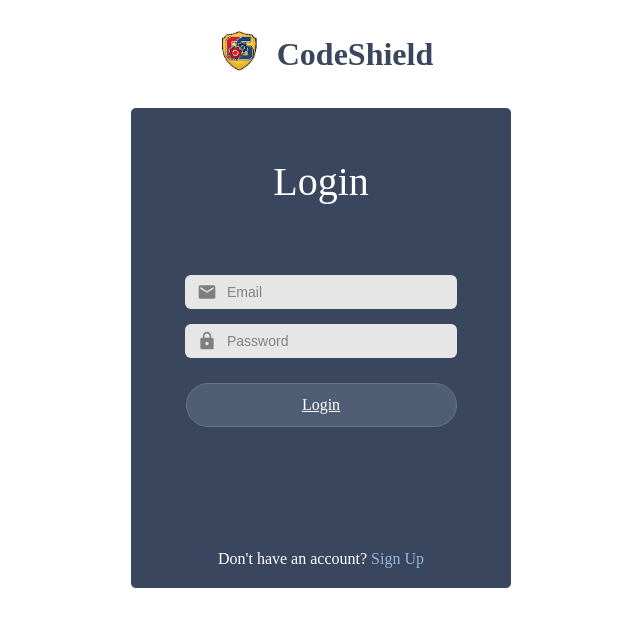
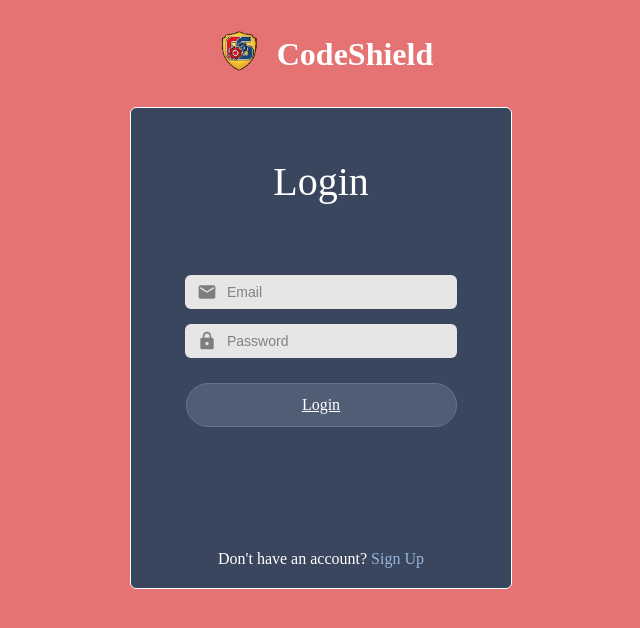
Before and after one commit to XP-Elites/XP-Frontend, a React (Create React App) app: page / in a window 1280 px wide. Shown: the top 628 px of the page, without its empty margins (319-959 px from the left). Built offline with nearby package versions, Linux system fonts and the light colour scheme.

Commit message:
Added global styles and update header color scheme

```diff
--- a/src/App.js
+++ b/src/App.js
@@ -3,6 +3,7 @@ import Layout from "./components/layouts/Layout.js";
 import Home from "./components/pages/Home.js";
 import Login from "./components/pages/Login.js";
 import PageNotFound from "./components/pages/404.js";
+import "./index.css";
 
 function App() {
   return (
--- a/src/components/UI/Header.css
+++ b/src/components/UI/Header.css
@@ -3,8 +3,7 @@
   justify-content: center; /* or use flex-start to left-align within page */
   align-items: center;
   padding: 1rem;
-  background-color: #ffffff;
-  color: rgb(58, 70, 94);
+  color: rgb(255, 255, 255);
 }
 
 .header h1 {
--- /dev/null
+++ b/src/index.css
@@ -0,0 +1,14 @@
+:root {
+  /* Color palette from reference image */
+  --coral-bg: #e57373;
+  --coral-bg-2: #d45959; /* subtle gradient */
+  --gold-accent: #f9a825;
+  --container-bg: #2d2d2d;
+  --text: #ffffff;
+  --blue-accent: #2196f3;
+}
+
+body {
+  /* main background — coral with a subtle vertical gradient */
+  background-color: var(--coral-bg);
+}
--- a/src/index.js
+++ b/src/index.js
@@ -1,5 +1,6 @@
 import React from "react";
 import ReactDOM from "react-dom/client";
+import "./index.css";
 import App from "./App";
 
 const root = ReactDOM.createRoot(document.getElementById("root"));
```
